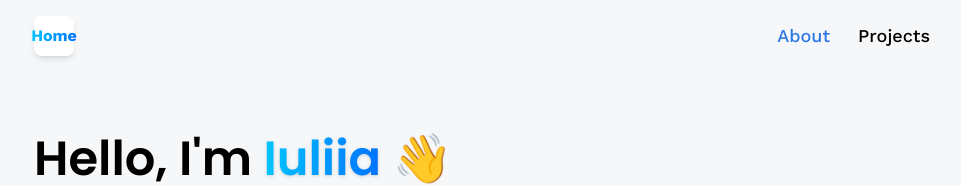
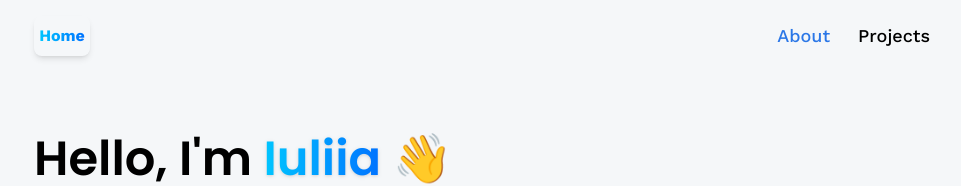
Before and after one commit to YTyndyk/3D-Portfolio, a React (Vite) app: page /about in a window 1280 px wide. Shown: the top 186 px of the page, without its empty margins (158-1119 px from the left). Built offline with nearby package versions, Linux system fonts and the light colour scheme.

Commit message:
Update Navbar.jsx

```diff
--- a/src/components/Navbar.jsx
+++ b/src/components/Navbar.jsx
@@ -5,7 +5,7 @@ const Navbar = () => {
 		<header className="header">
 			<NavLink
 				to="/"
-				className="w-10 h-10 rounded-lg bg-white items-center justify-center flex font-bold shadow-md"
+				className="w-14 h-10 rounded-lg bg-transparent items-center justify-center flex font-bold shadow-md"
 			>
 				<p className="blue-gradient_text">Home</p>
 			</NavLink>
```
